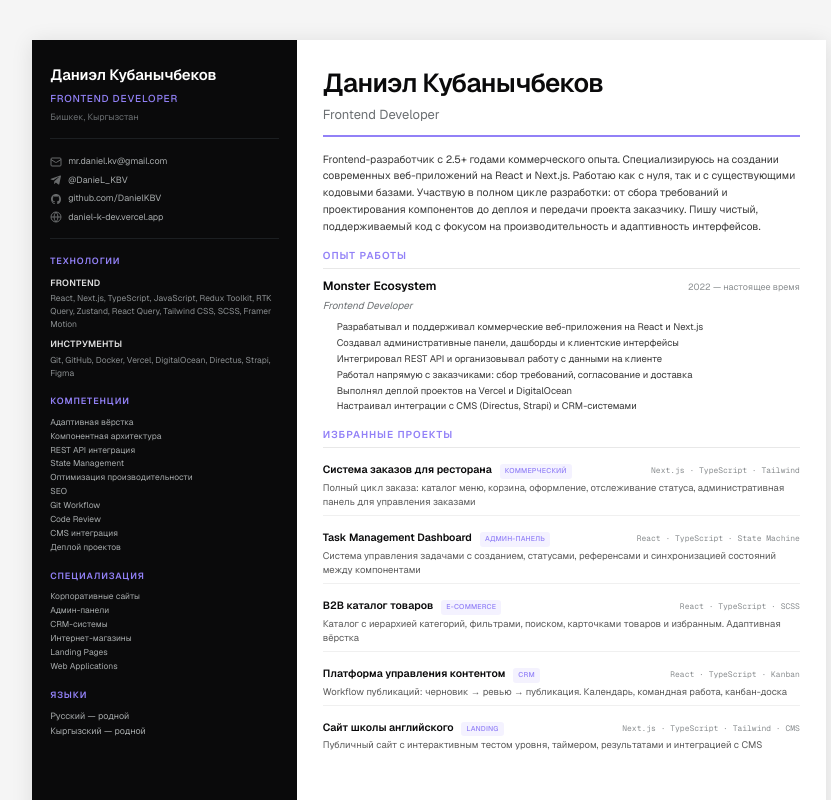
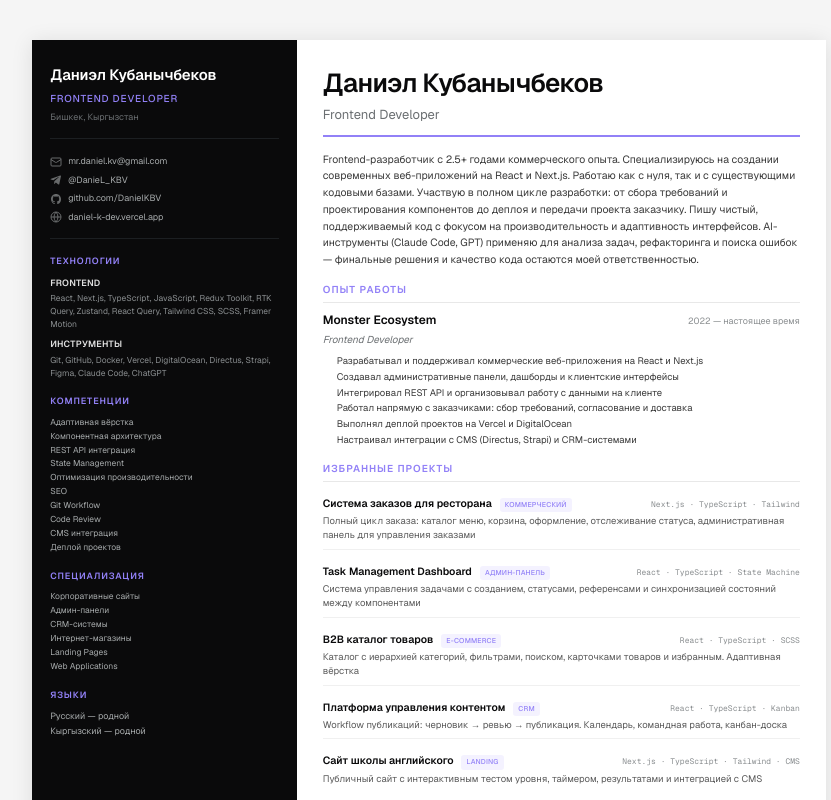
Before and after one commit to MonsterDKBV/portfolio, a Next.js app: page /resume in a window 1280 px wide. Shown: the top 800 px of the page, without its empty margins (211-1042 px from the left). Built offline with nearby package versions, Linux system fonts and the light colour scheme.

Commit message:
Добавлены AI-инструменты в резюме

```diff
--- a/src/app/resume/page.tsx
+++ b/src/app/resume/page.tsx
@@ -56,7 +56,7 @@ export default function ResumePage() {
             </div>
             <div className={styles.skillGroup}>
               <h3 className={styles.skillCategory}>Инструменты</h3>
-              <p className={styles.skillList}>Git, GitHub, Docker, Vercel, DigitalOcean, Directus, Strapi, Figma</p>
+              <p className={styles.skillList}>Git, GitHub, Docker, Vercel, DigitalOcean, Directus, Strapi, Figma, Claude Code, ChatGPT</p>
             </div>
           </div>
 
@@ -106,7 +106,7 @@ export default function ResumePage() {
 
           <section className={styles.mainSection}>
             <p className={styles.summary}>
-              Frontend-разработчик с 2.5+ годами коммерческого опыта. Специализируюсь на создании современных веб-приложений на React и Next.js. Работаю как с нуля, так и с существующими кодовыми базами. Участвую в полном цикле разработки: от сбора требований и проектирования компонентов до деплоя и передачи проекта заказчику. Пишу чистый, поддерживаемый код с фокусом на производительность и адаптивность интерфейсов.
+              Frontend-разработчик с 2.5+ годами коммерческого опыта. Специализируюсь на создании современных веб-приложений на React и Next.js. Работаю как с нуля, так и с существующими кодовыми базами. Участвую в полном цикле разработки: от сбора требований и проектирования компонентов до деплоя и передачи проекта заказчику. Пишу чистый, поддерживаемый код с фокусом на производительность и адаптивность интерфейсов. AI-инструменты (Claude Code, GPT) применяю для анализа задач, рефакторинга и поиска ошибок — финальные решения и качество кода остаются моей ответственностью.
             </p>
           </section>
 
```
